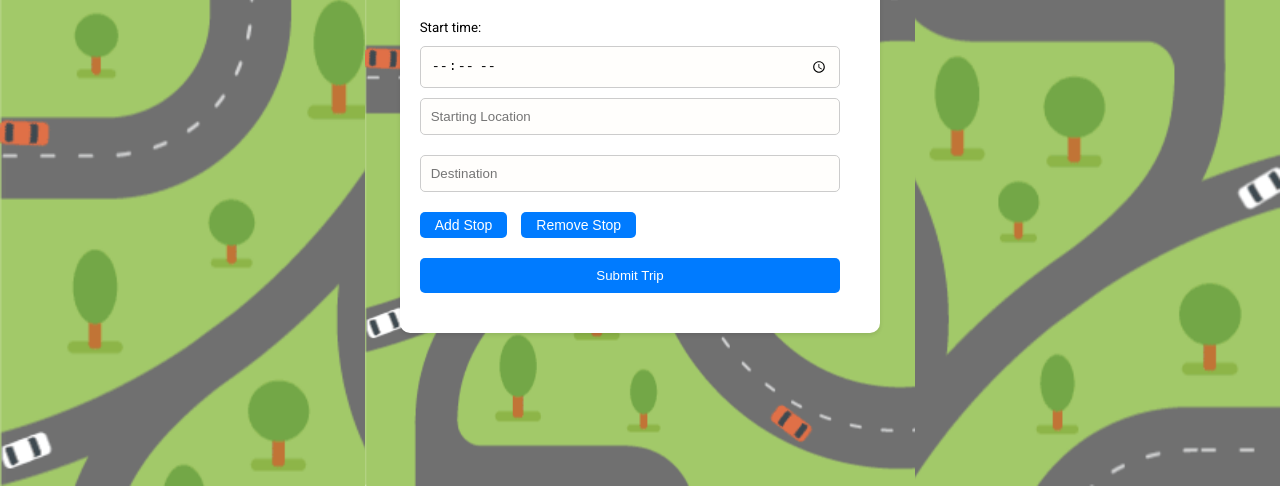
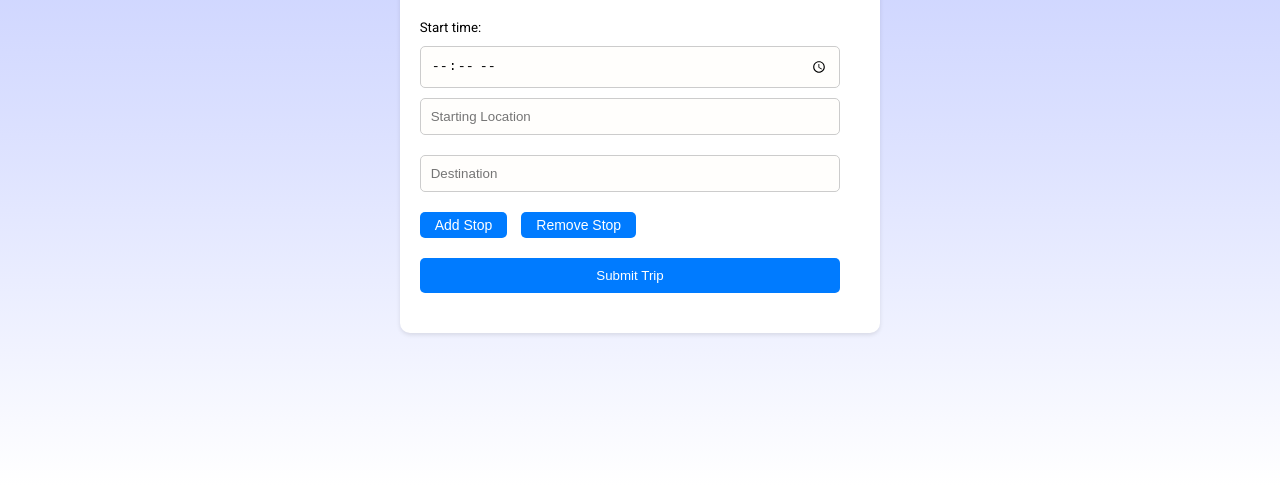
Before and after one commit to aneesha2500/POOSDproject, a website: page public/poosd.html in a window 1280 px wide. Shown: the part 314-800 px from the top of the page. Drawn offline with Linux system fonts and the light colour scheme; some packages are replaced by stand-ins of ours.

Commit message:
Update poosd.html

```diff
--- a/public/poosd.html
+++ b/public/poosd.html
@@ -1,3 +1,4 @@
+
 <!DOCTYPE html>
 <html lang="en">
 <head>
@@ -11,11 +12,10 @@
       padding: 0;
       height: 100%;
       font-family: 'Roboto', sans-serif;
-      background-color: #f5f5f5;
+      background-image: linear-gradient(to bottom, #8ab0f7, #ced5ff, 70%, #ffffff);
       display: flex;
       justify-content: center;
       align-items: center;
-      background-image: url('road.gif');
       background-size: cover;
     }
 
```
